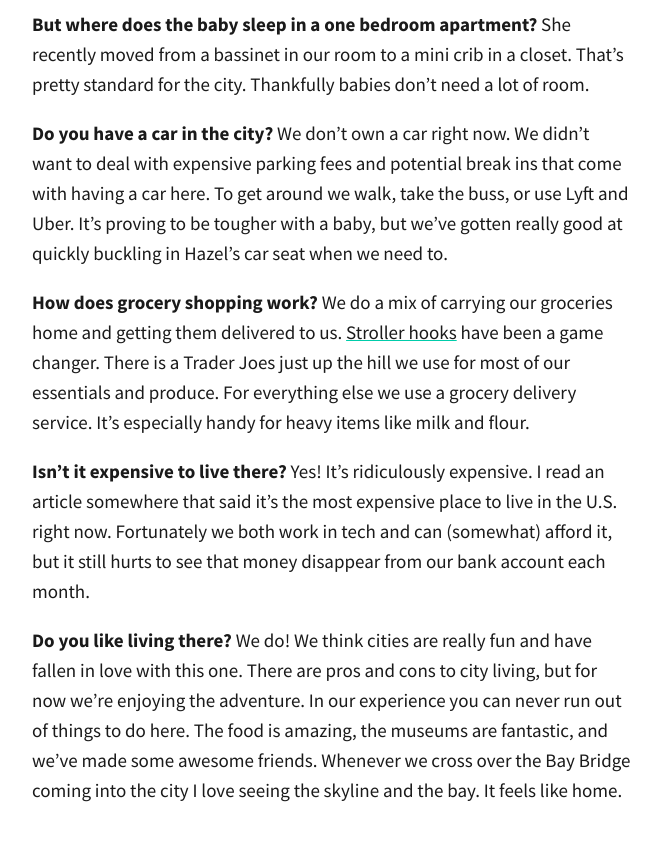
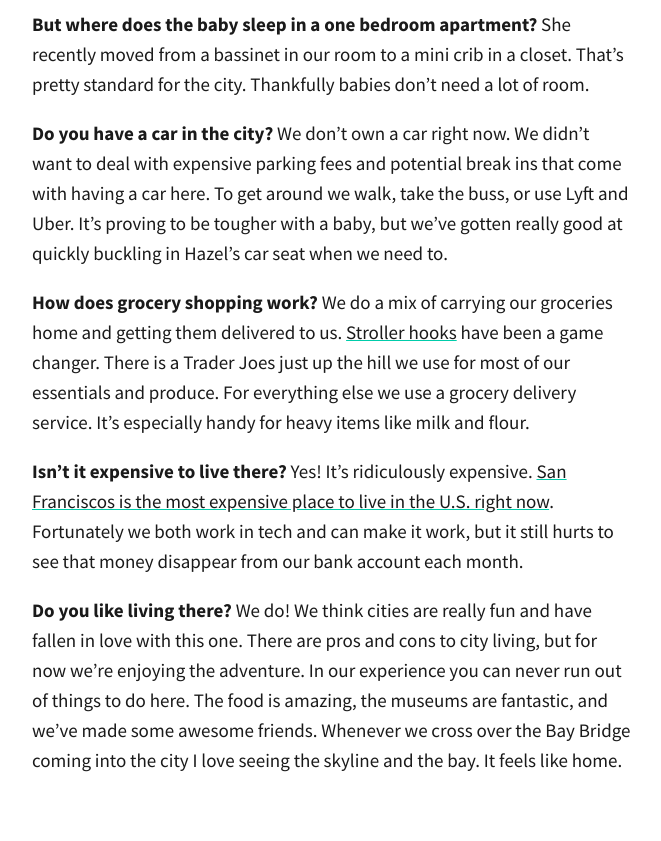
Before and after one commit to totiffany/totiffany.github.io, a Jekyll site: the page built from _posts/2018-01-11-Why-We-Moved-to-San-Francisco.md, in a window 1280 px wide and 900 px high, scrolled down 4362 px. Shown: the top 841 px of the window, without its empty margins (308-969 px from the left). Built offline with Jekyll 4.4.1, drawn with Linux system fonts in a browser that asks for light colours; our own code applies the rules of GitHub Pages for plain Markdown files.

Commit message:
Update 2018-01-11-Why-We-Moved-to-San-Francisco.md

```diff
--- a/_posts/2018-01-11-Why-We-Moved-to-San-Francisco.md
+++ b/_posts/2018-01-11-Why-We-Moved-to-San-Francisco.md
@@ -36,6 +36,6 @@ While city life isn't for everyone, we love the life we've built here – Our Sa
 
 **How does grocery shopping work?** We do a mix of carrying our groceries home and getting them delivered to us. [Stroller hooks](https://www.amazon.com/Think-King-Stroller-Wheelchair-Rollator/dp/B002MXP3SM/ref=sr_1_7_s_it?s=baby-products&ie=UTF8&qid=1514784564&sr=1-7&keywords=stroller+hooks) have been a game changer. There is a Trader Joes just up the hill we use for most of our essentials and produce. For everything else we use a grocery delivery service. It's especially handy for heavy items like milk and flour.
 
-**Isn’t it expensive to live there?** Yes! It’s ridiculously expensive. I read an article somewhere that said it’s the most expensive place to live in the U.S. right now. Fortunately we both work in tech and can (somewhat) afford it, but it still hurts to see that money disappear from our bank account each month.
+**Isn’t it expensive to live there?** Yes! It’s ridiculously expensive. [San Franciscos is the most expensive place to live in the U.S. right now](http://time.com/money/4287132/most-expensive-cities-to-rent/). Fortunately we both work in tech and can make it work, but it still hurts to see that money disappear from our bank account each month.
 
 **Do you like living there?** We do! We think cities are really fun and have fallen in love with this one. There are pros and cons to city living, but for now we’re enjoying the adventure. In our experience you can never run out of things to do here. The food is amazing, the museums are fantastic, and we've made some awesome friends. Whenever we cross over the Bay Bridge coming into the city I love seeing the skyline and the bay. It feels like home.
```
